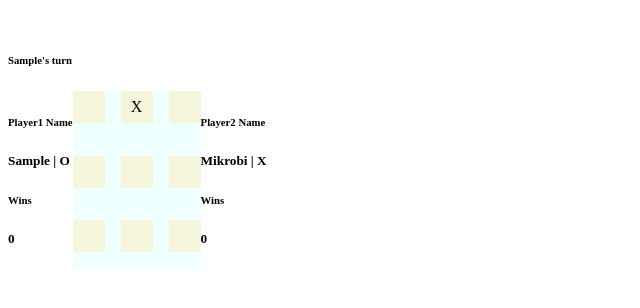
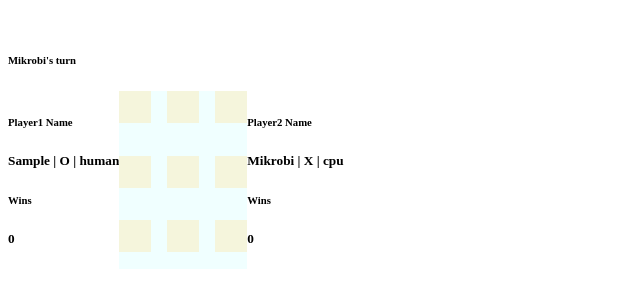
Before and after one commit to majkulmajkul/odin-tic-tac-toe, a plain HTML site: page index.html in a window 1280 px wide. Both pictures are taken after typing "Sample" into the empty fields and a click on the button "Let's Go!". Shown: the whole page, without its empty margins (0-640 px from the left). Drawn offline with Linux system fonts and the light colour scheme.

Commit message:
New functions for Player object

```diff
--- a/index.html
+++ b/index.html
@@ -39,14 +39,20 @@
     <div class="players-and-board">
       <div class="p1-details">
         <h6>Player1 Name</h6>
-        <h5><span class="player1-name"></span> | O</h5>
+        <h5>
+          <span class="player1-name"></span> | O |
+          <span class="player1-type"></span>
+        </h5>
         <h6>Wins</h6>
         <h5 class="player1-wins">0</h5>
       </div>
       <div class="board-layout"></div>
       <div class="p2-details">
         <h6>Player2 Name</h6>
-        <h5><span class="player2-name"></span> | X</h5>
+        <h5>
+          <span class="player2-name"></span> | X |
+          <span class="player2-type"></span>
+        </h5>
         <h6>Wins</h6>
         <h5 class="player2-wins">0</h5>
       </div>
--- a/scripts.js
+++ b/scripts.js
@@ -77,7 +77,41 @@ const Player = (name, token, type, playerNumber, wins) => {
     playerWinsDisplay.textContent = wins;
   };
 
-  return { name, token, type, cpuDecision, wins, renderWins, incrementWins };
+  const changeName = (newName) => {
+    name = newName;
+  };
+
+  const renderName = () => {
+    const playerNameContainer = document.querySelector(
+      `.player${playerNumber}-name`
+    );
+    playerNameContainer.textContent = name;
+  };
+
+  const changeType = (newType) => {
+    type = newType;
+  };
+
+  const renderType = () => {
+    const playerTypeContainer = document.querySelector(
+      `.player${playerNumber}-type`
+    );
+    playerTypeContainer.textContent = type;
+  };
+
+  return {
+    name,
+    token,
+    type,
+    cpuDecision,
+    wins,
+    renderWins,
+    incrementWins,
+    changeName,
+    renderName,
+    changeType,
+    renderType,
+  };
 };
 
 const Game = (Gameboard, Player1, Player2) => {
@@ -198,13 +232,15 @@ const setup = (() => {
     const player1Type = document.querySelector("#player1-type-input").value;
     const player2Name = document.querySelector("#player2-name-input").value;
     const player2Type = document.querySelector("#player2-type-input").value;
-    Player1.name = player1Name;
-    Player1.type = player1Type;
-    Player2.name = player2Name;
-    Player2.type = player2Type;
+    Player1.changeName(player1Name);
+    Player1.changeType(player1Type);
+    Player2.changeName(player2Name);
+    Player2.changeType(player2Type);
 
-    activeGame.player1NameContainer.textContent = player1Name;
-    activeGame.player2NameContainer.textContent = player2Name;
+    for (const player of [Player1, Player2]) {
+      player.renderName();
+      player.renderType();
+    }
 
     setupFormContainer.style.visibility = "hidden";
     activeGame.startGame();
```
